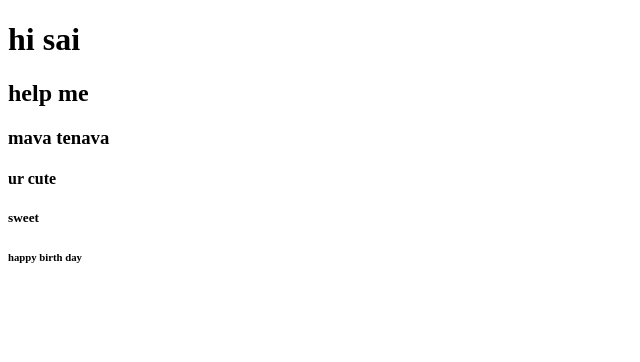
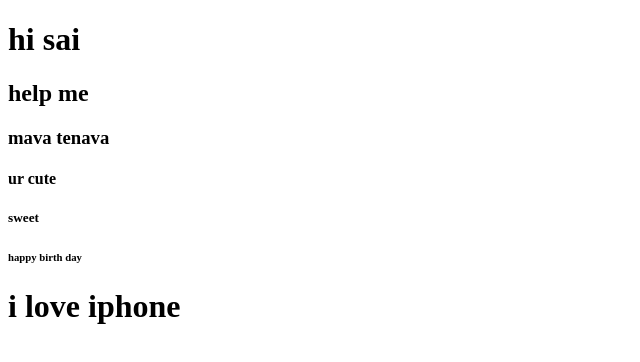
Before and after one commit to dsk-sainaik/demo, a plain HTML site: page index.html in a window 1280 px wide. Shown: the whole page, without its empty margins (0-640 px from the left). Drawn offline with Linux system fonts and the light colour scheme.

```diff
--- a/index.html
+++ b/index.html
@@ -11,6 +11,7 @@
     <h4>ur cute</h4>
     <h5>sweet</h5>
     <h6>happy birth day</h6>
+    <h1>i love iphone</h1>
     <!-- HTML Headings (h1 - h6)-->
 
 </body>
```
